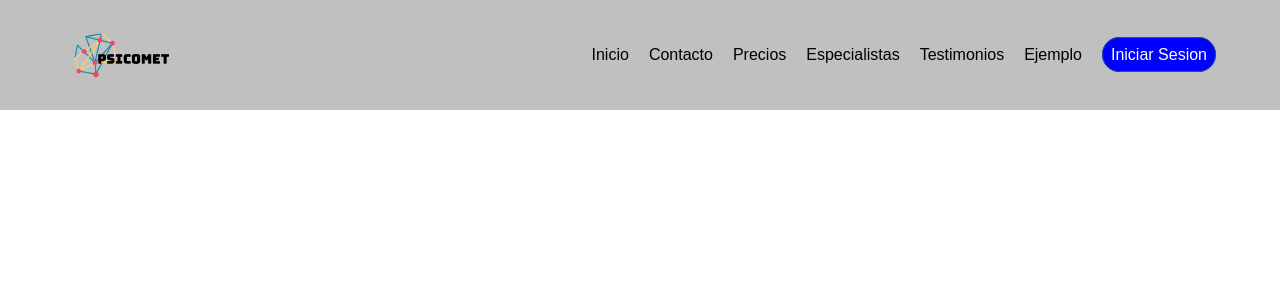
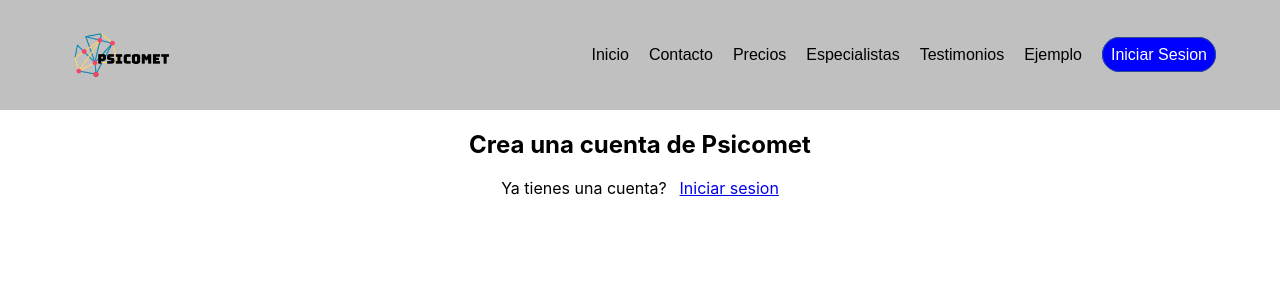
Before and after one commit to Ulises-Fermin/psicomet, a React (Create React App) app: page /CreateAccount in a window 1280 px wide. Shown: the top 300 px of the page. Built offline with nearby package versions, Linux system fonts and the light colour scheme.

Commit message:
Creacion del la pagina para crear cuentas

```diff
--- a/package.json
+++ b/package.json
@@ -11,6 +11,7 @@
     "react-router": "^5.2.1",
     "react-router-dom": "^5.3.0",
     "react-scripts": "4.0.3",
+    "react-share": "^4.4.0",
     "web-vitals": "^1.0.1"
   },
   "scripts": {
--- a/src/App.jsx
+++ b/src/App.jsx
@@ -3,6 +3,7 @@ import {BrowserRouter as Router, Switch, Route, Link} from "react-router-dom";
 import './App.css';
 import Home from './Pages/Home/Home';
 import Navbar from './Components/NavBar/Navbar';
+import CreateAccount from './Pages/CreateAccount/CreateAccount';
 
 function App() {
   return (
@@ -12,6 +13,9 @@ function App() {
           <Home/>
         </Route>
       <Switch>
+        <Route path="/CreateAccount">
+          <CreateAccount/>
+        </Route>
         <Route path="/Example">
           <div className="App">
             <header className="App-header">
--- a/src/Pages/CreateAccount/CreateAccount.jsx
+++ b/src/Pages/CreateAccount/CreateAccount.jsx
@@ -1,12 +1,29 @@
 import React from "react";
-import styles from "./CreateAccount.css";
+import styles from "./CreateAccount.module.css";
+import {Link} from "react-router-dom";
 
 function CreateAccount(){
     return(
-        <div>
+        <div id={styles.Body}>
+            <div id={styles.title}>
+                <h2>Crea una cuenta de Psicomet</h2>
+            </div>
 
+            <div id={styles.subtitle}>
+                <p>Ya tienes una cuenta?</p>
+                <Link to="/Home" class={styles.link}>
+                    Iniciar sesion
+                </Link>
+            </div>
+
+            <div id={styles.Bottoms_Container}>
+
+            </div>
         </div>
+
 
 
     )
 }
+
+export default CreateAccount;
--- a/src/Pages/CreateAccount/CreateAccount.module.css
+++ b/src/Pages/CreateAccount/CreateAccount.module.css
@@ -0,0 +1,51 @@
+#subtitle{
+    display: flex;
+    justify-content: center;
+}
+.link{
+    margin-top: 0.5%;
+    padding: 0.5%;
+}
+p{
+    padding: 0.5%;
+    margin-top: 0.5%;
+}
+
+#title{
+    text-align: center;
+}
+h2{
+    margin-bottom: 0.5%;
+}
+
+.Bottoms_Container {
+    display: flex;
+    justify-content: center;
+    position: relative;
+    margin-bottom: 15px;
+    list-style: none;
+    background-color: red;
+}
+
+.Bottoms_Container li a {
+    color: blue;
+    height: 100%;
+    width: 100%;
+    border-radius: 50%;
+    background: #fff;
+    display: block;
+    line-height: 40px;
+    transition: all 0.3s;
+}
+
+.Bottoms_Container li {
+    border-radius: 50%;
+    background-color: #fff;
+    height: 40px;
+    width: 40px;
+    margin: 0 5px;
+    line-height: 40px;
+    text-align: center;
+    transform: scale(0);
+    transition: all 0.5s ease;
+}
--- a/src/Pages/Home/Home.jsx
+++ b/src/Pages/Home/Home.jsx
@@ -1,11 +1,14 @@
 import React from "react";
 import styles from "./Home.module.css";
+import {Link} from "react-router-dom";
 
 function Home() {
     return(
         <div id={styles.Body}>
             <div id={styles.Slyder}>
-
+                <Link to="/CreateAccount" class={styles.NavLink} id={styles.LinkCreateAccount}>
+                    Crear Cuenta
+                </Link>
             </div>
 
             <div id={styles.AboutUs}>
--- a/src/Pages/Home/Home.module.css
+++ b/src/Pages/Home/Home.module.css
@@ -72,3 +72,9 @@
     text-align: center;
     font-weight: bold;
 }
+
+#LinkCreateAccount{
+    background-color: white;
+    margin: 40%;
+
+}
```
Also changed, not shown: 2 other files (tests, documents, lock files or other folders).
